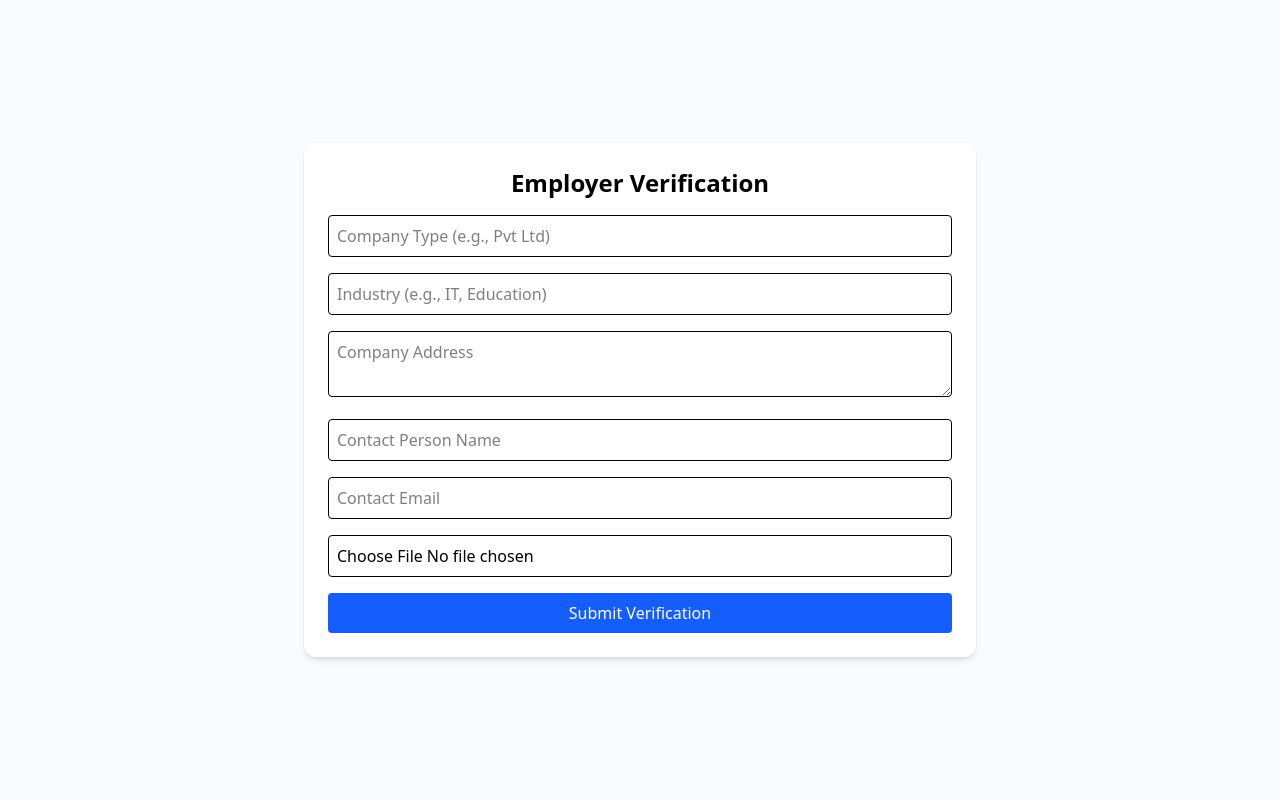
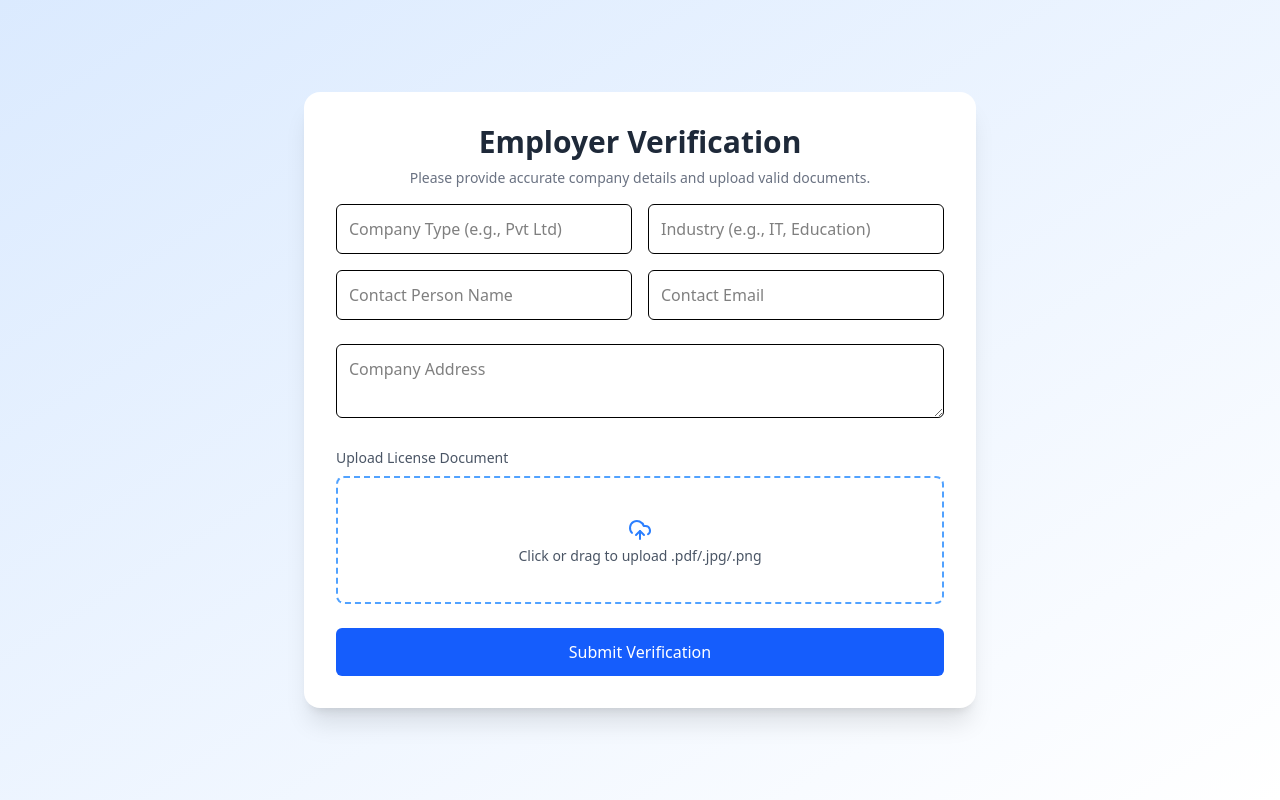
Before and after one commit to MUHAMMEDSHAHIL07/Earnease-frontend, a React (Vite) app: page /verify/employer in a window 1280 px wide. Built offline with nearby package versions, Linux system fonts and the light colour scheme.

Commit message:
verification page

```diff
--- a/src/pages/Employer/VerifyEmployer.jsx
+++ b/src/pages/Employer/VerifyEmployer.jsx
@@ -2,16 +2,18 @@ import React, { useEffect, useState } from 'react';
 import { useLocation, useNavigate } from 'react-router-dom';
 import axios from 'axios';
 import { toast } from 'react-toastify';
+import { UploadCloud } from "lucide-react"; // optional icon
 
 const VerifyEmployer = () => {
   const location = useLocation();
   const navigate = useNavigate();
-    const employerId = location.state?.employerId || localStorage.getItem("employerId")
+  const employerId = location.state?.employerId || localStorage.getItem("employerId");
+
   useEffect(() => {
     if (location.state?.employerId) {
       localStorage.setItem("employerId", location.state.employerId);
     }
-    }, [location.state])
+  }, [location.state]);
 
   const [formData, setFormData] = useState({
     companyType: '',
@@ -53,7 +55,7 @@ const VerifyEmployer = () => {
         withCredentials: true,
       });
       toast.success(res.data.message);
-            localStorage.removeItem("employerId")
+      localStorage.removeItem("employerId");
       navigate("/employer/verification-pending");
     } catch (err) {
       toast.info(err.response?.data?.message || "Verification failed");
@@ -61,21 +63,23 @@ const VerifyEmployer = () => {
   };
 
   return (
-        <div className="min-h-screen flex justify-center items-center bg-gray-50 p-4">
+    <div className="min-h-screen flex justify-center items-center bg-gradient-to-br from-blue-100 to-white p-4">
       <form
         onSubmit={handleSubmit}
-                className="bg-white p-6 rounded-xl shadow-md w-full max-w-2xl space-y-4"
+        className="bg-white p-8 rounded-2xl shadow-xl w-full max-w-2xl space-y-6"
         encType="multipart/form-data"
       >
-                <h2 className="text-2xl font-bold mb-4 text-center">Employer Verification</h2>
+        <h2 className="text-3xl font-bold text-center text-gray-800 mb-2">Employer Verification</h2>
+        <p className="text-sm text-gray-500 text-center mb-4">Please provide accurate company details and upload valid documents.</p>
 
+        <div className="grid grid-cols-1 md:grid-cols-2 gap-4">
           <input
             type="text"
             name="companyType"
             placeholder="Company Type (e.g., Pvt Ltd)"
             value={formData.companyType}
             onChange={handleChange}
-                    className="w-full p-2 border rounded"
+            className="p-3 border rounded-md focus:outline-none focus:ring-2 focus:ring-blue-400"
             required
           />
 
@@ -85,19 +89,9 @@ const VerifyEmployer = () => {
             placeholder="Industry (e.g., IT, Education)"
             value={formData.industry}
             onChange={handleChange}
-                    className="w-full p-2 border rounded"
+            className="p-3 border rounded-md focus:outline-none focus:ring-2 focus:ring-blue-400"
             required
           />
-
-                <textarea
-                    name="address"
-                    placeholder="Company Address"
-                    value={formData.address}
-                    onChange={handleChange}
-                    className="w-full p-2 border rounded"
-                    required
-                />
-
 
           <input
             type="text"
@@ -105,7 +99,7 @@ const VerifyEmployer = () => {
             placeholder="Contact Person Name"
             value={formData.contactPerson}
             onChange={handleChange}
-                    className="w-full p-2 border rounded"
+            className="p-3 border rounded-md focus:outline-none focus:ring-2 focus:ring-blue-400"
             required
           />
 
@@ -115,22 +109,44 @@ const VerifyEmployer = () => {
             placeholder="Contact Email"
             value={formData.contactEmail}
             onChange={handleChange}
-                    className="w-full p-2 border rounded"
+            className="p-3 border rounded-md focus:outline-none focus:ring-2 focus:ring-blue-400"
+            required
+          />
+        </div>
+
+        <textarea
+          name="address"
+          placeholder="Company Address"
+          value={formData.address}
+          onChange={handleChange}
+          className="w-full p-3 border rounded-md focus:outline-none focus:ring-2 focus:ring-blue-400"
           required
         />
 
+        {/* Upload Section */}
+        <div className="w-full">
+          <label className="block text-sm font-medium text-gray-600 mb-2">Upload License Document</label>
+          <div className="flex items-center justify-center w-full">
+            <label className="flex flex-col items-center justify-center w-full h-32 border-2 border-dashed border-blue-400 rounded-lg cursor-pointer hover:bg-blue-50 transition">
+              <div className="flex flex-col items-center justify-center pt-4 pb-3">
+                <UploadCloud className="h-6 w-6 text-blue-500 mb-1" />
+                <p className="text-sm text-gray-600">{formData.license?.name || "Click or drag to upload .pdf/.jpg/.png"}</p>
+              </div>
               <input
                 type="file"
                 name="license"
                 accept=".pdf,.jpg,.jpeg,.png"
                 onChange={handleFileChange}
-                    className="w-full p-2 border rounded"
+                className="hidden"
                 required
               />
+            </label>
+          </div>
+        </div>
 
         <button
           type="submit"
-                    className="w-full bg-blue-600 text-white py-2 rounded hover:bg-blue-700"
+          className="w-full bg-blue-600 text-white py-3 rounded-md hover:bg-blue-700 transition"
         >
           Submit Verification
         </button>
```
Lines whose indentation alone changed are shown as unchanged.
